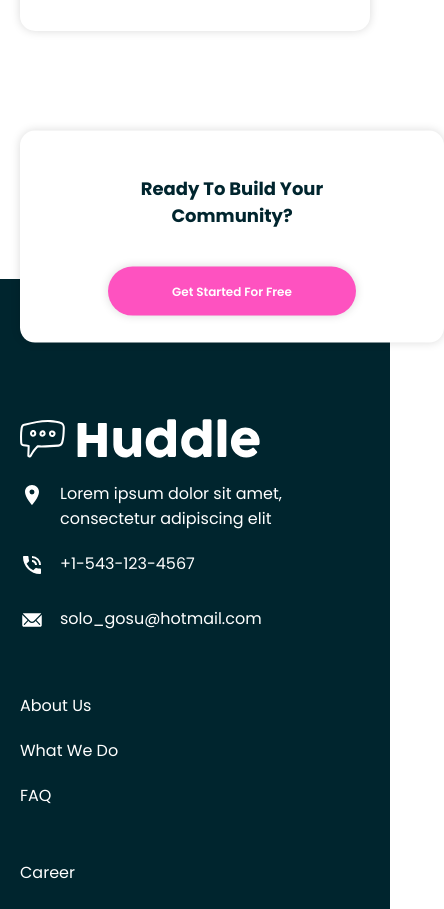
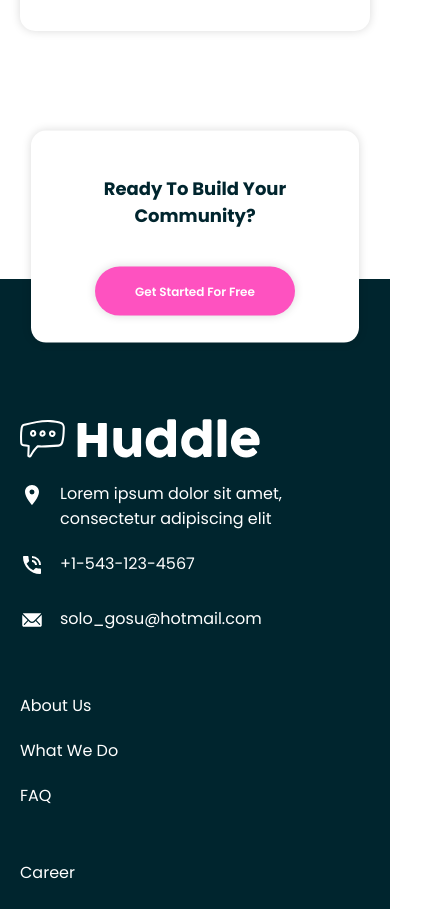
Before and after one commit to any2h/huddle-landing-page, a React (Create React App) app: page / in a window 390 px wide. Shown: the part 2680-3589 px from the top of the page, 444 px wide, since content can reach past the window. Built offline with nearby package versions, Linux system fonts and the light colour scheme.

Commit message:
minor fix

```diff
--- a/src/components/Cta.js
+++ b/src/components/Cta.js
@@ -8,7 +8,7 @@ const StyledCta = styled.div`
     align-items: center;
     justify-content: center;
     gap: 1.25rem;
-    width: clamp(26.5rem, 60vw, 45rem);
+    width: clamp(20.5rem, 75vw, 45rem);
     height: clamp(212px, 30vw, 280px);
     margin: 0 auto;
     padding: 2.25rem 4rem;
@@ -23,7 +23,7 @@ const StyledCta = styled.div`
     }
 
     > button {
-        padding: clamp(.95rem, 2vw, 1.75rem) clamp(4rem, 12.5vw, 7.5rem);
+        padding: clamp(.95rem, 2vw, 1.75rem) clamp(2.5rem, 8vw, 7.5rem);
 
         @media (min-width: ${({theme}) => theme.mobile}) {
             font-size: 1rem;
@@ -33,10 +33,6 @@ const StyledCta = styled.div`
     @media (max-width: ${({theme}) => theme.mobile}) {
         h3 {
             font-size: 1.125rem;
-        }
-
-        button {
-            padding:.95rem 4rem;
         }
     }
 `
```
